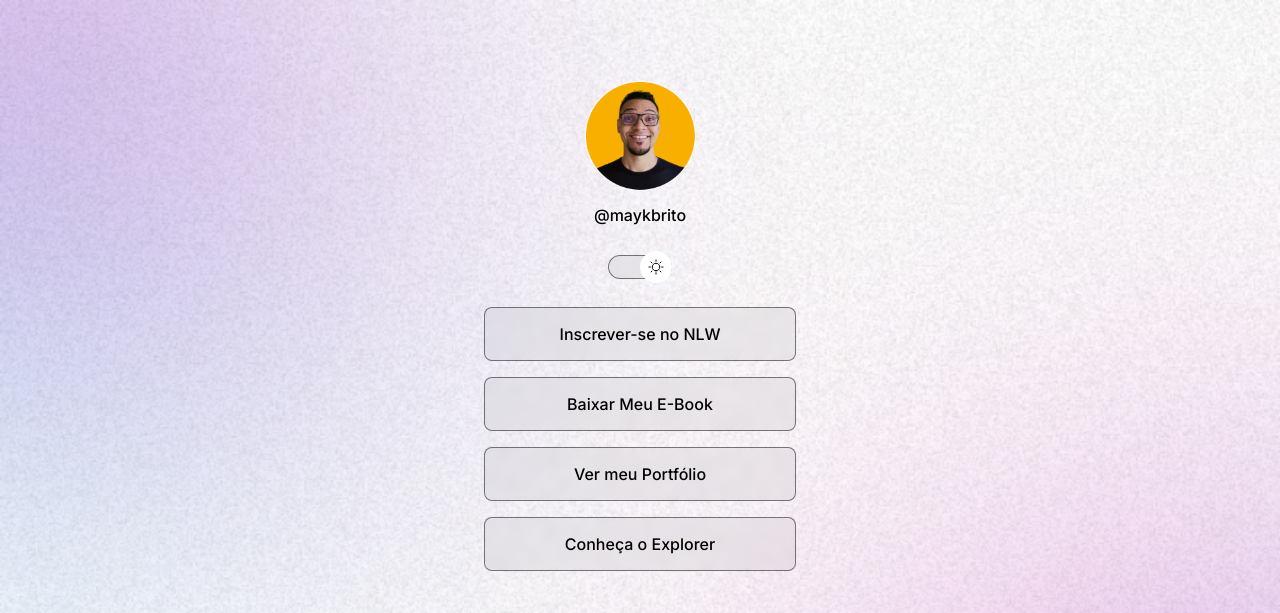
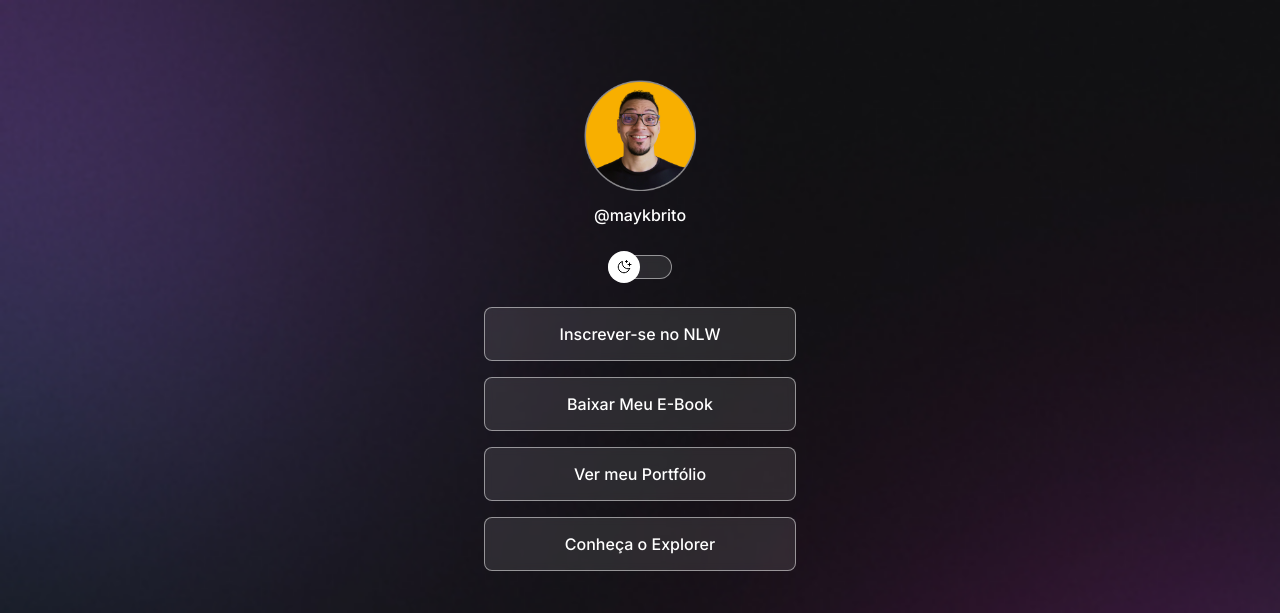
Before and after one commit to wpandini/Discover, a plain HTML site: page index.html in a window 1280 px wide. Shown: the top 613 px of the page. Drawn offline with nearby package versions, Linux system fonts and the light colour scheme.

Commit message:
Finalizando Inteligência Com JavaScript

```diff
--- a/index.html
+++ b/index.html
@@ -1,5 +1,5 @@
 <!DOCTYPE html>
-<html lang="pt-br" class="light">
+<html lang="pt-br" class="">
     <head>
         <meta charset="UTF-8">
         <meta name="viewport" content="width=device-width, initial-scale=1.0">
@@ -16,7 +16,7 @@
                 <p>@maykbrito</p>
             </div>
 
-            <div id="switch">
+            <div id="switch" onclick="toggleMode()">
                 <button>
                 </button>
                 <span></span>
@@ -56,5 +56,6 @@
         </div>
         <script type="module" src="https://unpkg.com/ionicons@7.1.0/dist/ionicons/ionicons.esm.js"></script>
         <script nomodule src="https://unpkg.com/ionicons@7.1.0/dist/ionicons/ionicons.js"></script>
+        <script src="./script.js"></script>
     </body>
 </html>
--- /dev/null
+++ b/script.js
@@ -0,0 +1,11 @@
+function toggleMode() {
+    const html = document.documentElement
+
+    // if(html.classList.contains('light')) {
+    //     html.classList.remove('light')
+    // } else {
+    //     html.classList.add('light')
+    // }
+
+    html.classList.toggle('light')
+}
```
